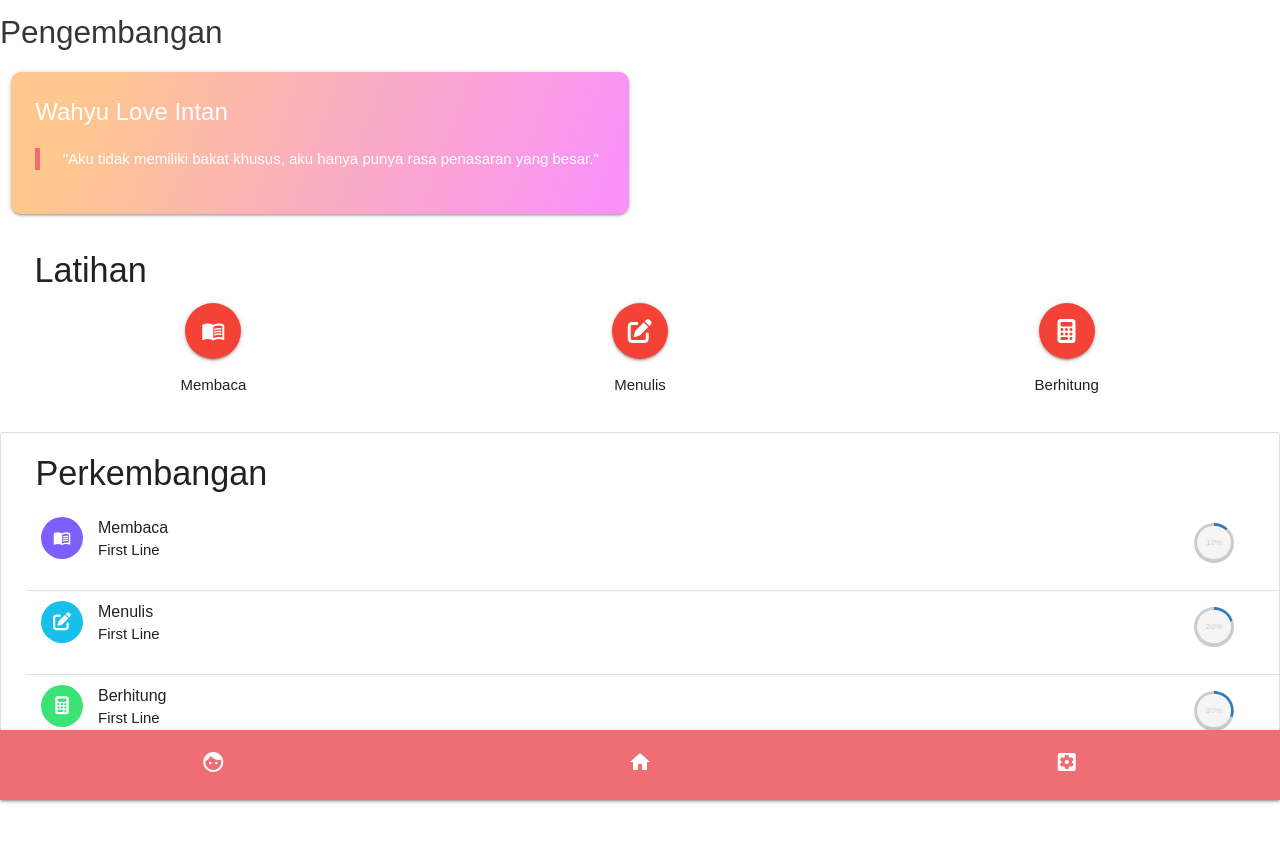
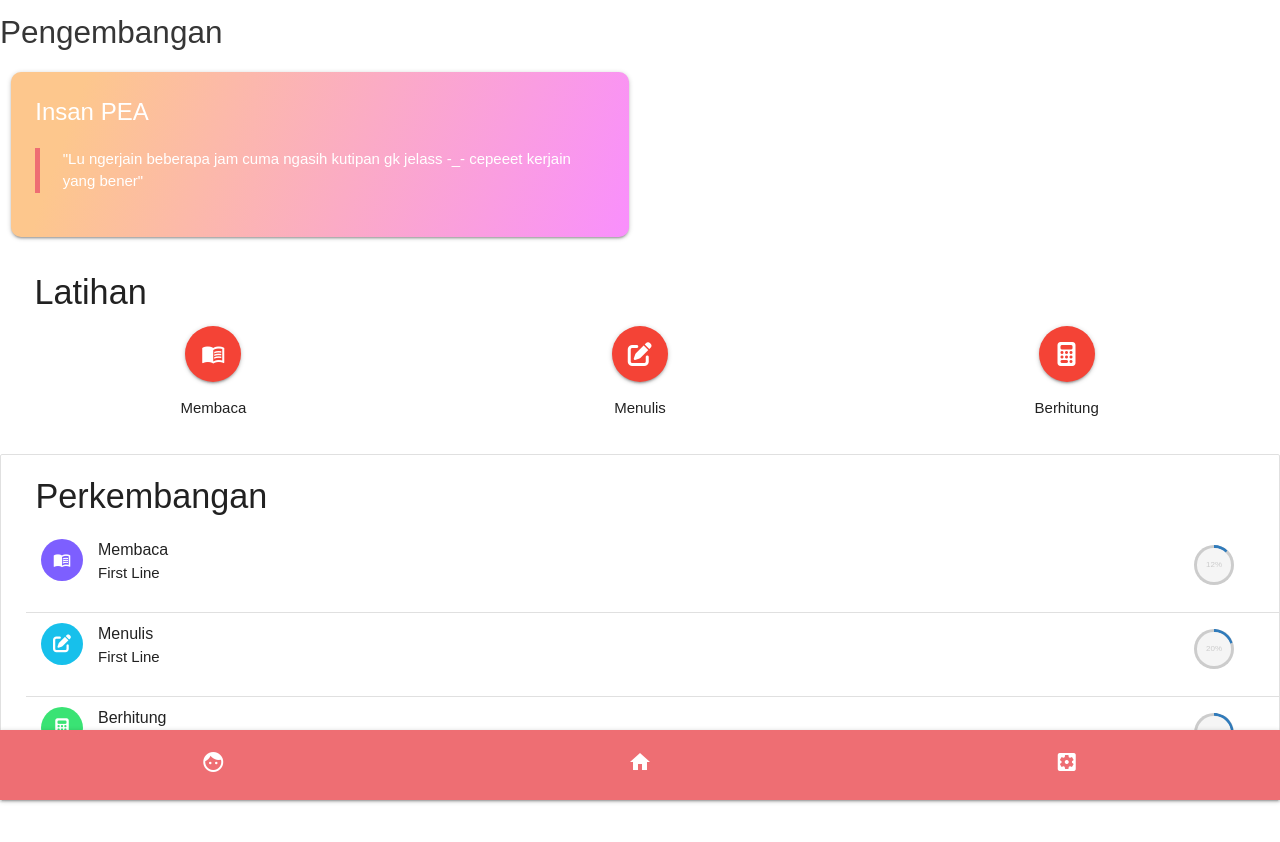
Before and after one commit to fadhfaiz/gemastik-disleksia, a plain HTML site: page dist/profile.html in a window 1280 px wide. Drawn offline with nearby package versions, Linux system fonts and the light colour scheme.

Commit message:
membalas kutipan

```diff
--- a/dist/profile.html
+++ b/dist/profile.html
@@ -42,10 +42,10 @@
                 <div class="col s12 m6">
                     <div class="card hoverable kartu-radius grad">
                         <div class="card-content white-text">
-                            <span class="card-title">Wahyu Love Intan</span>
+                            <span class="card-title">Insan PEA</span>
                             <p>
                                 <blockquote>
-                                    "Aku tidak memiliki bakat khusus, aku hanya punya rasa penasaran yang besar."
+                                    "Lu ngerjain beberapa jam cuma ngasih kutipan gk jelass -_- cepeeet kerjain yang bener"
                                 </blockquote>
                             </p>
                         </div>
```
